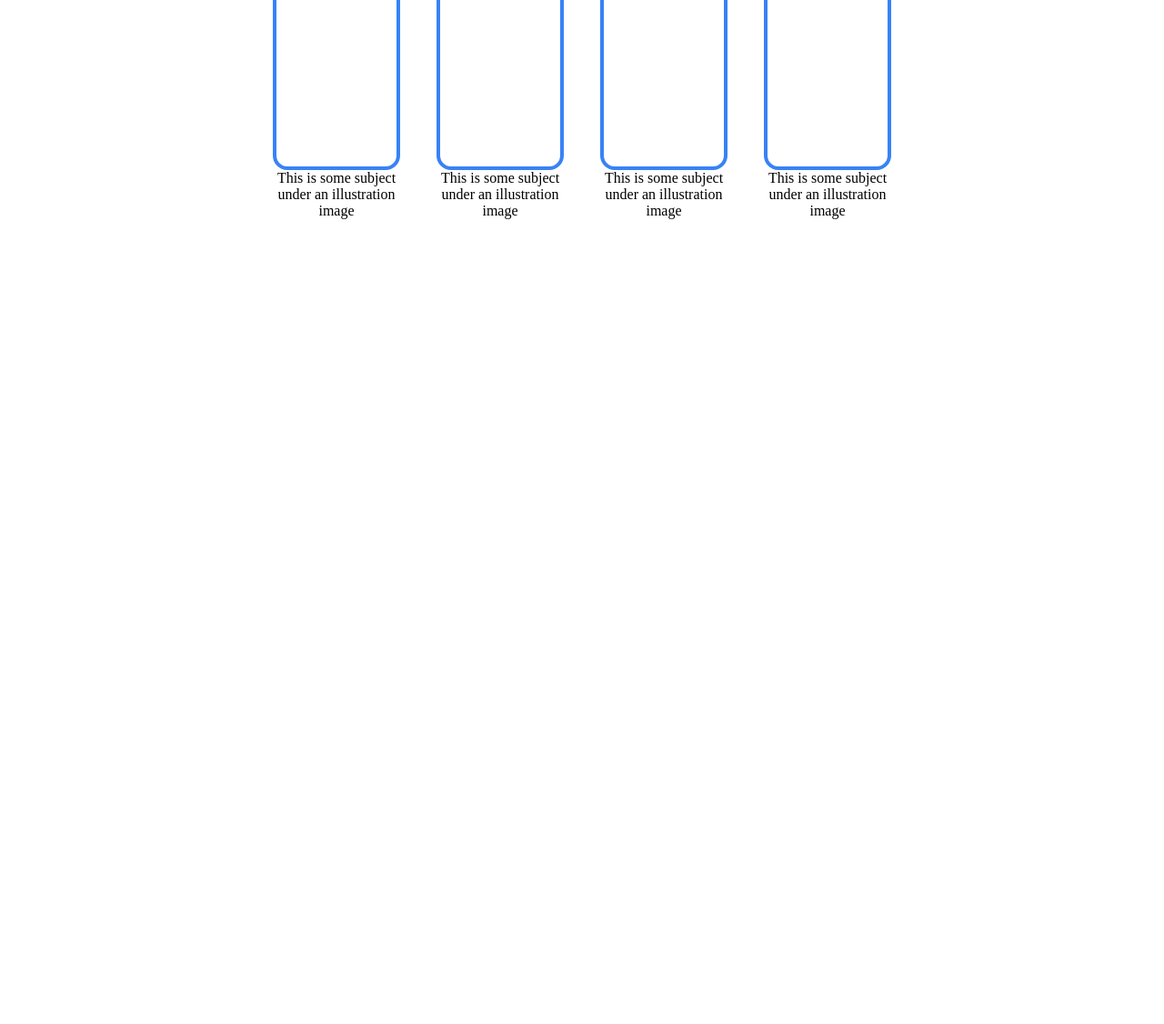
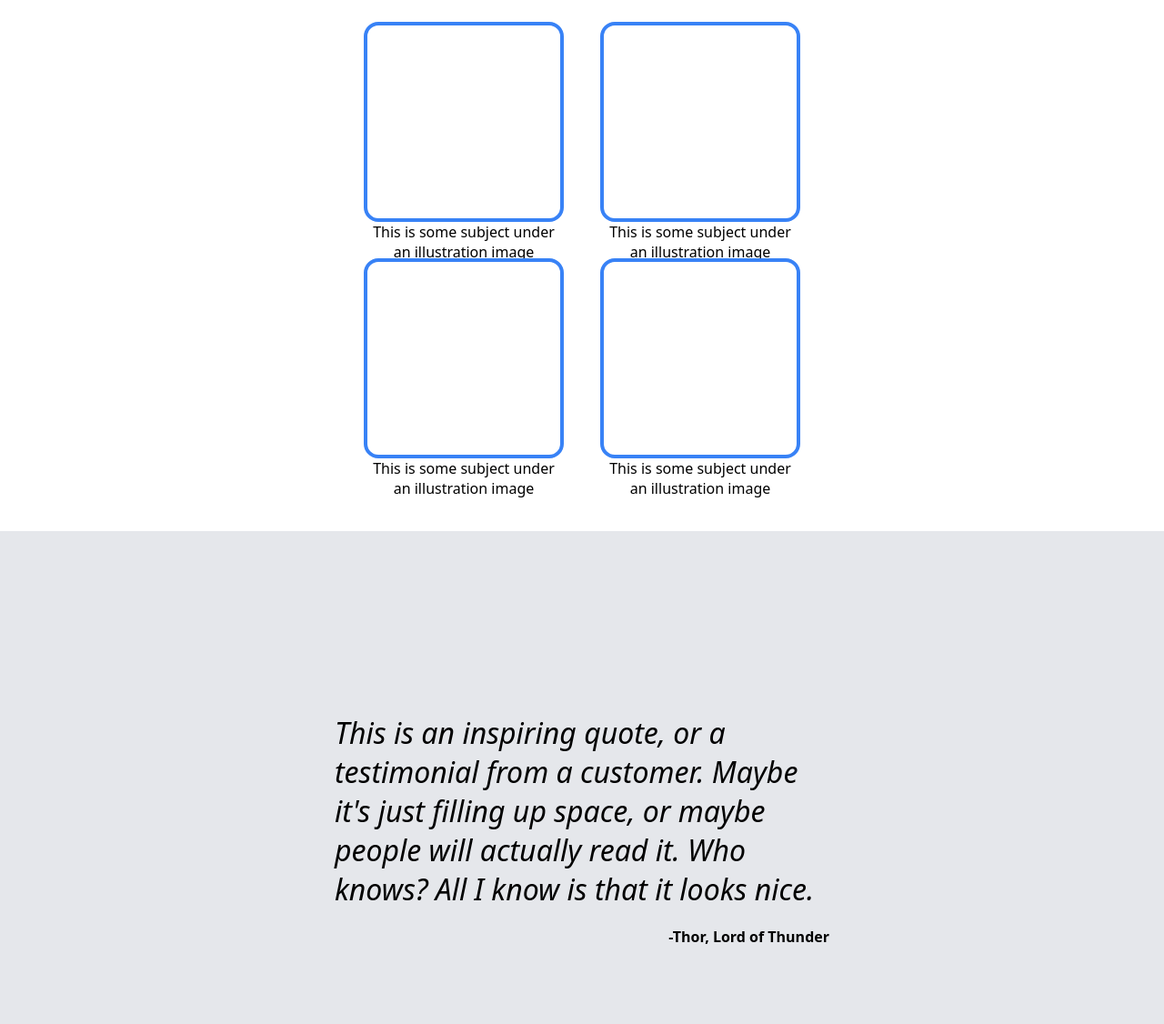
Before and after one commit to davmedeiros/landing-page, a plain HTML site: page index.html in a window 1280 px wide. Shown: the part 641-1767 px from the top of the page at 91% size. Before the commit the page ends 882 px from the top, so only its background shows below. Drawn offline with Linux system fonts and the light colour scheme.

Commit message:
Add testimonials section
Other small adjustments to the layout.
Changed font-family.

```diff
--- a/css/style.css
+++ b/css/style.css
@@ -7,10 +7,13 @@
 }
 
 :root {
+    font-family: system-ui, -apple-system, BlinkMacSystemFont, 'Segoe UI', Roboto, Oxygen, Ubuntu, Cantarell, 'Open Sans', 'Helvetica Neue', sans-serif;
     --main-bg-color: #1f2937;
     --main-fg-color: white;
     --active-bg-color: #3882f6;
     --active-fg-color: white;
+    --secondary-bg-color: #e5e7eb;
+    --secondary-fg-color: #1f2937;
 }
 
 header {
@@ -78,6 +81,8 @@ button {
     display: flex;
     gap: 40px;
     justify-content: center;
+    margin-bottom: 40px;
+    flex-wrap: wrap;
 }
 
 .illustration {
@@ -91,10 +96,34 @@ button {
     border-radius: 16px;
     width: 100%;
     height: 100%;
+    aspect-ratio: 1 / 1;
 }
 
 .heading {
     text-align: center;
-    margin: 40px;
+    margin-bottom: 40px;
     font-size: 2rem;
 }
+
+.testimonials {
+    display: flex;
+    background-color: var(--secondary-bg-color);
+    justify-content: center;
+    padding: 200px 300px;
+}
+
+.testimonial {
+    display: flex;
+    flex-direction: column;
+    width: 80%;
+    gap: 20px;
+}
+
+.quote {
+    font-size: 2rem;
+    font-weight: 100;
+}
+
+.author {
+    align-self: flex-end;
+}
--- a/index.html
+++ b/index.html
@@ -25,7 +25,7 @@
             <p>this is a placeholder for an image</p>
         </div>
     </section>
-    <section>
+    <section class="cards">
         <h2 class="heading">Some random information</h2>
         <div class="illustrations">
             <div class="illustration">
@@ -46,5 +46,11 @@
             </div>
         </div>
     </section>
+    <section class="testimonials">
+        <div class="testimonial">
+            <p class="quote"><em>This is an inspiring quote, or a testimonial from a customer. Maybe it's just filling up space, or maybe people will actually read it. Who knows? All I know is that it looks nice.</em></p>
+            <p class="author"><strong>-Thor, Lord of Thunder</strong></p>
+        </div>
+    </section>
 </body>
 </html>
```
